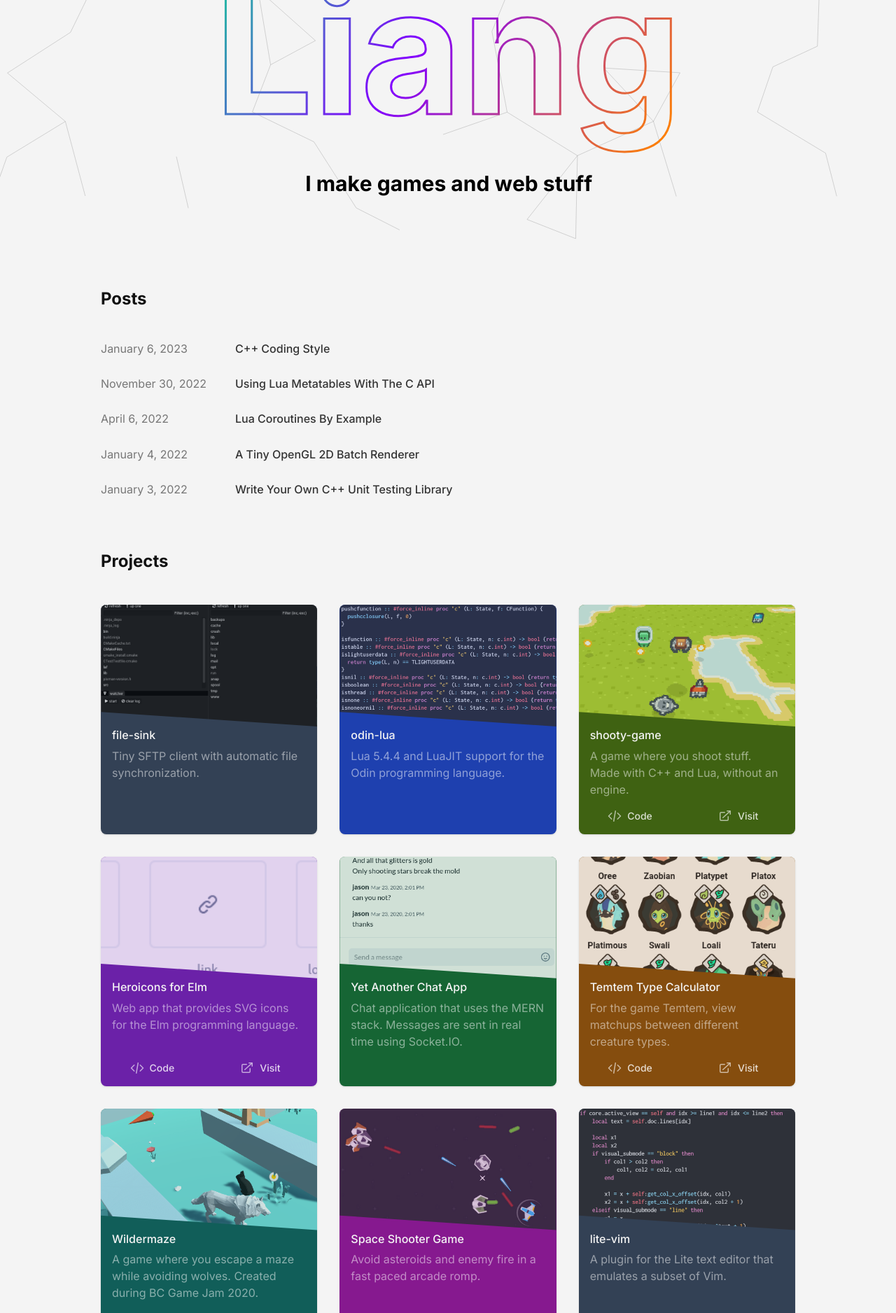
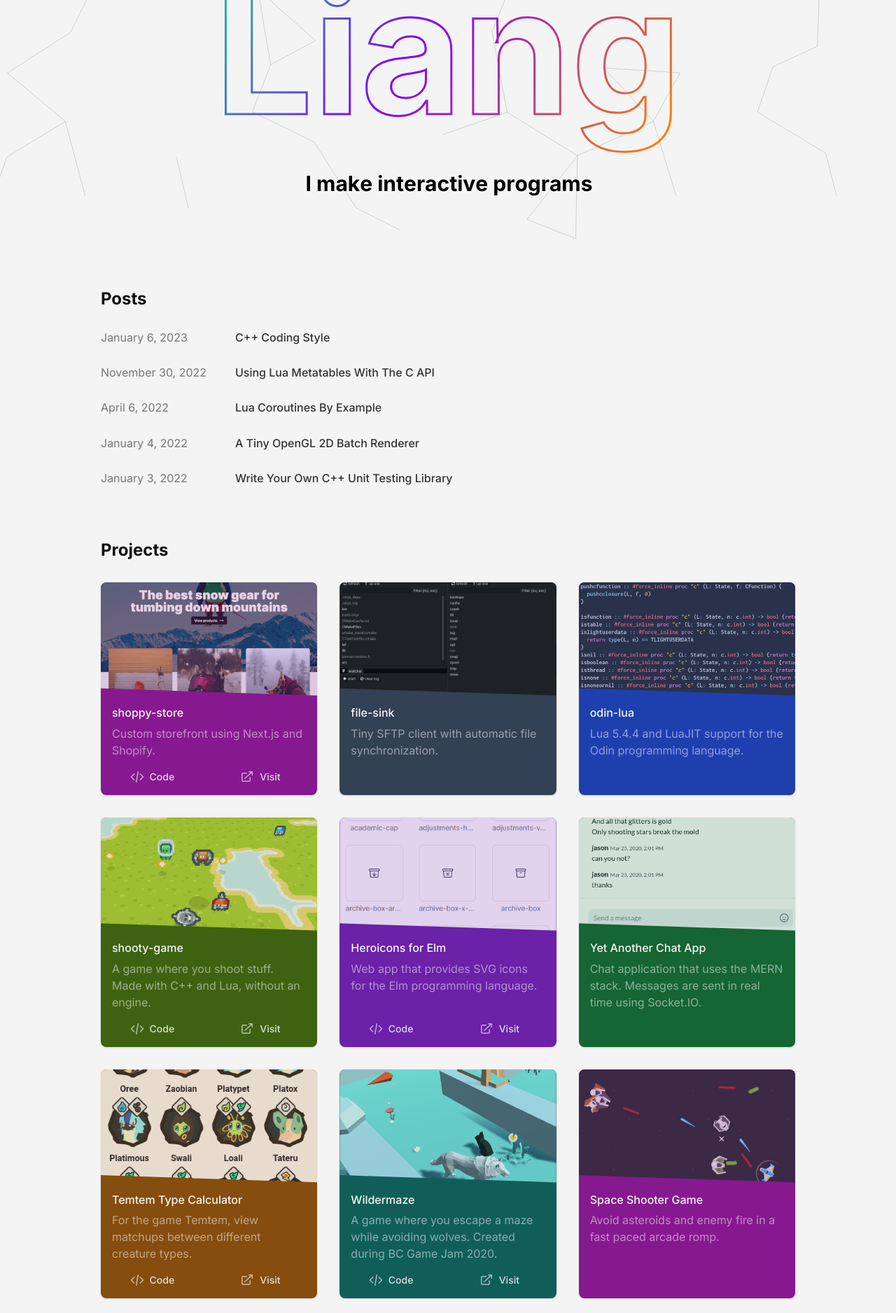
Before and after one commit to jasonliang-dev/jasonliang-dev.github.io, a PHP site: page / in a window 1280 px wide. Shown: the part 407-2283 px from the top of the page at 70% size. Run offline with PHP 8.4, Linux system fonts and the light colour scheme; some libraries are stand-ins or nearby versions.

Commit message:
add store project + some accessibility

```diff
--- /dev/null
+++ b/SiteData.php
@@ -0,0 +1,184 @@
+<?php
+
+class SiteData {
+  const Posts = [
+    [
+      "title" => "C++ Coding Style",
+      "date" => "2023-01-06",
+      "name" => "cpp-style",
+    ],
+    [
+      "title" => "Using Lua Metatables With The C API",
+      "date" => "2022-11-30",
+      "name" => "metatables-in-c",
+    ],
+    [
+      "title" => "Lua Coroutines By Example",
+      "date" => "2022-04-06",
+      "name" => "coroutines",
+    ],
+    [
+      "title" => "A Tiny OpenGL 2D Batch Renderer",
+      "date" => "2022-01-04",
+      "name" => "batch-renderer",
+    ],
+    [
+      "title" => "Write Your Own C++ Unit Testing Library",
+      "date" => "2022-01-03",
+      "name" => "unit-testing",
+    ],
+  ];
+
+  const Projects = [
+    [
+      "title" => "shoppy-store",
+      "desc" => "Custom storefront using Next.js and Shopify.",
+      "img" => "static/images/storefront.png",
+      "alt" => "Homepage of an online store",
+      "github" => "https://github.com/jasonliang-dev/shoppy-store",
+      "link" => "https://shoppy-store-chi.vercel.app/",
+      "color" => "#86198f",
+      "dark_color" => "#701a75",
+    ],
+    [
+      "title" => "file-sink",
+      "desc" => "Tiny SFTP client with automatic file synchronization.",
+      "img" => "static/images/sftp.png",
+      "alt" => "A window displaying list of files",
+      "github" => "https://github.com/jasonliang-dev/file-sink",
+      "link" => false,
+      "color" => "#334155",
+      "dark_color" => "#1e293b",
+    ],
+    [
+      "title" => "odin-lua",
+      "desc" => "Lua 5.4.4 and LuaJIT support for the Odin programming language.",
+      "img" => "static/images/odin-lua.png",
+      "alt" => "odin-lua's source code",
+      "github" => "https://github.com/jasonliang-dev/odin-lua",
+      "link" => false,
+      "color" => "#1e40af",
+      "dark_color" => "#1e3a8a",
+    ],
+    [
+      "title" => "shooty-game",
+      "desc" => "A game where you shoot stuff. Made with C++ and Lua, without an engine.",
+      "img" => "static/images/shooty-game.png",
+      "alt" => "Screenshot of shooty-game",
+      "github" => "https://github.com/jasonliang-dev/shooty-game",
+      "link" => "https://jasonliang.js.org/shooty-game/",
+      "color" => "#3f6212",
+      "dark_color" => "#365314",
+    ],
+    [
+      "title" => "Heroicons for Elm",
+      "desc" => "Web app that provides SVG icons for the Elm programming language.",
+      "img" => "static/images/elm-heroicons.png",
+      "alt" => "Gallery of icons in a grid",
+      "github" => "https://github.com/jasonliang-dev/heroicons-for-elm",
+      "link" => "https://jasonliang.js.org/heroicons-for-elm/",
+      "color" => "#6b21a8",
+      "dark_color" => "#581c87",
+    ],
+    [
+      "title" => "Yet Another Chat App",
+      "desc" => "Chat application that uses the MERN stack. Messages are sent in real time using Socket.IO.",
+      "img" => "static/images/chat-app.png",
+      "alt" => "A chat interface",
+      "github" => "https://github.com/jasonliang-dev/yet-another-chat-app",
+      "link" => false,
+      "color" => "#166534",
+      "dark_color" => "#14532d",
+    ],
+    [
+      "title" => "Temtem Type Calculator",
+      "desc" => "For the game Temtem, view matchups between different creature types.",
+      "img" => "static/images/temtem.png",
+      "alt" => "Temtem creatures in a list",
+      "github" => "https://github.com/jasonliang-dev/temtem-type-calculator",
+      "link" => "https://temtypecalc.netlify.app/",
+      "color" => "#854d0e",
+      "dark_color" => "#713f12",
+    ],
+    [
+      "title" => "Wildermaze",
+      "desc" => "A game where you escape a maze while avoiding wolves. Created during BC Game Jam 2020.",
+      "img" => "static/images/maze.png",
+      "alt" => "Screenshot of Wildermaze",
+      "github" => "https://github.com/jasonliang-dev/wildermaze",
+      "link" => "https://jasonliang.js.org/wildermaze/",
+      "color" => "#115e59",
+      "dark_color" => "#134e4a",
+    ],
+    [
+      "title" => "Space Shooter Game",
+      "desc" => "Avoid asteroids and enemy fire in a fast paced arcade romp.",
+      "img" => "static/images/spaceshooter.png",
+      "alt" => "Screenshot of Space Shooter Game",
+      "github" => "https://github.com/jasonliang-dev/space-shooter",
+      "link" => false,
+      "color" => "#86198f",
+      "dark_color" => "#701a75",
+    ],
+    [
+      "title" => "lite-vim",
+      "desc" => "A plugin for the Lite text editor that emulates a subset of Vim.",
+      "img" => "static/images/lite-vim.png",
+      "alt" => "lite-vim's source code",
+      "github" => "https://github.com/jasonliang-dev/lite-vim",
+      "link" => false,
+      "color" => "#334155",
+      "dark_color" => "#1e293b",
+    ],
+    [
+      "title" => "Entity Component System",
+      "desc" => "Archetype entity component system library for C.",
+      "img" => "static/images/ecs.png",
+      "alt" => "A 2d game screenshot with many projectiles",
+      "github" => "https://github.com/jasonliang-dev/entity-component-system",
+      "link" => false,
+      "color" => "#9a3412",
+      "dark_color" => "#7c2d12",
+    ],
+    [
+      "title" => "Costello",
+      "desc" => "BetterDiscord plugin that lets you save and rapidly send a collection of images.",
+      "img" => "static/images/discord-stickers.png",
+      "alt" => "Several images/stickers shown in a grid",
+      "github" => "https://github.com/jasonliang-dev/costello",
+      "link" => false,
+      "color" => "#3730a3",
+      "dark_color" => "#312e81",
+    ],
+    [
+      "title" => "dream-eater",
+      "desc" => "Emacs minor mode that respects Dreamweaver's check in/out system.",
+      "img" => "static/images/php.png",
+      "alt" => "Some PHP source code",
+      "github" => "https://github.com/jasonliang-dev/dream-eater",
+      "link" => false,
+      "color" => "#6b21a8",
+      "dark_color" => "#581c87",
+    ],
+    [
+      "title" => "lulu",
+      "desc" => "Tiny lispy toy programming language. Written in Haskell under 300 SLOC.",
+      "img" => "static/images/lulu.png",
+      "alt" => "Code showcasing the lulu programming language",
+      "github" => "https://github.com/jasonliang-dev/lulu",
+      "link" => false,
+      "color" => "#9d174d",
+      "dark_color" => "#831843",
+    ],
+    [
+      "title" => "Game of Life",
+      "desc" => "Conway's Game of Life written in C with SDL2.",
+      "img" => "static/images/game-of-life.png",
+      "alt" => "A grid of black/white squares",
+      "github" => "https://github.com/jasonliang-dev/game-of-life",
+      "link" => false,
+      "color" => "#334155",
+      "dark_color" => "#1e293b",
+    ],
+  ];
+}
--- a/index.php
+++ b/index.php
@@ -1,8 +1,9 @@
 <?php
 
 require "Parsedown.php";
+require "SiteData.php";
 
-function render(string $page, array $vars) {
+function render(string $page, array $vars = []) {
   extract($vars);
 
   if (isset($title)) {
@@ -30,7 +31,7 @@ function render(string $page, array $vars) {
     </script>
     <link rel="stylesheet" href="static/tachyons.min.css">
     <link rel="stylesheet" href="static/default-dark.min.css">
-    <link rel="stylesheet" href="static/style.css">
+    <link rel="stylesheet" href="static/style.css?v=<?= time() ?>">
     <script src="static/highlight.min.js"></script>
     <script>
       const prefersDark = localStorage.theme === undefined && window.matchMedia("(prefers-color-scheme: dark)").matches;
@@ -44,14 +45,14 @@ function render(string $page, array $vars) {
         if (document.documentElement.classList.contains("dark-mode")) {
           document.documentElement.classList.remove("dark-mode");
           localStorage.theme = "light";
-          if (window.changeTheme) {
-            window.changeTheme("light");
+          if (window.onToggleDark) {
+            window.onToggleDark("light");
           }
         } else {
           document.documentElement.classList.add("dark-mode");
           localStorage.theme = "dark";
-          if (window.changeTheme) {
-            window.changeTheme("dark");
+          if (window.onToggleDark) {
+            window.onToggleDark("dark");
           }
         }
       }
@@ -86,53 +87,23 @@ function url(string $url) {
   return php_sapi_name() === "cli" ? "$url.html" : "/$url";
 }
 
-$posts = [
-  [
-    "title" => "C++ Coding Style",
-    "date" => "2023-01-06",
-    "name" => "cpp-style",
-  ],
-  [
-    "title" => "Using Lua Metatables With The C API",
-    "date" => "2022-11-30",
-    "name" => "metatables-in-c",
-  ],
-  [
-    "title" => "Lua Coroutines By Example",
-    "date" => "2022-04-06",
-    "name" => "coroutines",
-  ],
-  [
-    "title" => "A Tiny OpenGL 2D Batch Renderer",
-    "date" => "2022-01-04",
-    "name" => "batch-renderer",
-  ],
-  [
-    "title" => "Write Your Own C++ Unit Testing Library",
-    "date" => "2022-01-03",
-    "name" => "unit-testing",
-  ],
-];
+function render_to_file(string $page, string $file, array $vars = []) {
+  ob_start();
+  render($page, $vars);
+  file_put_contents($file, ob_get_clean());
+  echo "$page -> $file\n";
+}
 
 if (php_sapi_name() === "cli") {
   if (file_exists("dist")) {
     system(PHP_OS_FAMILY === "Windows" ? "rmdir /s /q dist" : "rm -rf dist");
   }
+  mkdir("dist");
 
-  mkdir("dist");
-  ob_start();
-
-  render("index", ["posts" => $posts]);
-  file_put_contents("dist/index.html", ob_get_contents());
-  ob_clean();
-
-  foreach ($posts as $post) {
-    render("article", $post);
-    file_put_contents("dist/{$post["name"]}.html", ob_get_contents());
-    ob_clean();
+  render_to_file("index", "dist/index.html");
+  foreach (SiteData::Posts as $post) {
+    render_to_file("article", "dist/{$post["name"]}.html", $post);
   }
-
-  ob_end_clean();
 
   if (PHP_OS_FAMILY === "Windows") {
     system("xcopy static dist\\static /s /e /I");
@@ -147,10 +118,10 @@ if (php_sapi_name() === "cli") {
   $uri = parse_url($_SERVER["REQUEST_URI"])["path"];
   switch ($uri) {
   case "/":
-    render("index", ["posts" => $posts]) and die();
+    render("index") and die();
 
   default:
-    foreach ($posts as $post) {
+    foreach (SiteData::Posts as $post) {
       if ($uri === "/{$post["name"]}") {
         render("article", $post) and die();
       }
--- a/pages/index.php
+++ b/pages/index.php
@@ -1,136 +1,5 @@
 <?php
-
 use function htmlspecialchars as h;
-
-$projects = [
-  [
-    "title" => "file-sink",
-    "desc" => "Tiny SFTP client with automatic file synchronization.",
-    "img" => "static/images/sftp.png",
-    "github" => "https://github.com/jasonliang-dev/file-sink",
-    "link" => false,
-    "color" => "#334155",
-    "dark_color" => "#1e293b",
-  ],
-  [
-    "title" => "odin-lua",
-    "desc" => "Lua 5.4.4 and LuaJIT support for the Odin programming language.",
-    "img" => "static/images/odin-lua.png",
-    "github" => "https://github.com/jasonliang-dev/odin-lua",
-    "link" => false,
-    "color" => "#1e40af",
-    "dark_color" => "#1e3a8a",
-  ],
-  [
-    "title" => "shooty-game",
-    "desc" => "A game where you shoot stuff. Made with C++ and Lua, without an engine.",
-    "img" => "static/images/shooty-game.png",
-    "github" => "https://github.com/jasonliang-dev/shooty-game",
-    "link" => "https://jasonliang.js.org/shooty-game/",
-    "color" => "#3f6212",
-    "dark_color" => "#365314",
-  ],
-  [
-    "title" => "Heroicons for Elm",
-    "desc" => "Web app that provides SVG icons for the Elm programming language.",
-    "img" => "static/images/elm-heroicons.png",
-    "github" => "https://github.com/jasonliang-dev/heroicons-for-elm",
-    "link" => "https://jasonliang.js.org/heroicons-for-elm/",
-    "color" => "#6b21a8",
-    "dark_color" => "#581c87",
-  ],
-  [
-    "title" => "Yet Another Chat App",
-    "desc" => "Chat application that uses the MERN stack. Messages are sent in real time using Socket.IO.",
-    "img" => "static/images/chat-app.png",
-    "github" => "https://github.com/jasonliang-dev/yet-another-chat-app",
-    "link" => false,
-    "color" => "#166534",
-    "dark_color" => "#14532d",
-  ],
-  [
-    "title" => "Temtem Type Calculator",
-    "desc" => "For the game Temtem, view matchups between different creature types.",
-    "img" => "static/images/temtem.png",
-    "github" => "https://github.com/jasonliang-dev/temtem-type-calculator",
-    "link" => "https://temtypecalc.netlify.app/",
-    "color" => "#854d0e",
-    "dark_color" => "#713f12",
-  ],
-  [
-    "title" => "Wildermaze",
-    "desc" => "A game where you escape a maze while avoiding wolves. Created during BC Game Jam 2020.",
-    "img" => "static/images/maze.png",
-    "github" => "https://github.com/jasonliang-dev/wildermaze",
-    "link" => "https://jasonliang.js.org/wildermaze/",
-    "color" => "#115e59",
-    "dark_color" => "#134e4a",
-  ],
-  [
-    "title" => "Space Shooter Game",
-    "desc" => "Avoid asteroids and enemy fire in a fast paced arcade romp.",
-    "img" => "static/images/spaceshooter.png",
-    "github" => "https://github.com/jasonliang-dev/space-shooter",
-    "link" => false,
-    "color" => "#86198f",
-    "dark_color" => "#701a75",
-  ],
-  [
-    "title" => "lite-vim",
-    "desc" => "A plugin for the Lite text editor that emulates a subset of Vim.",
-    "img" => "static/images/lite-vim.png",
-    "github" => "https://github.com/jasonliang-dev/lite-vim",
-    "link" => false,
-    "color" => "#334155",
-    "dark_color" => "#1e293b",
-  ],
-  [
-    "title" => "Entity Component System",
-    "desc" => "Archetype entity component system library for C.",
-    "img" => "static/images/ecs.png",
-    "github" => "https://github.com/jasonliang-dev/entity-component-system",
-    "link" => false,
-    "color" => "#9a3412",
-    "dark_color" => "#7c2d12",
-  ],
-  [
-    "title" => "Costello",
-    "desc" => "BetterDiscord plugin that lets you save and rapidly send a collection of images.",
-    "img" => "static/images/discord-stickers.png",
-    "github" => "https://github.com/jasonliang-dev/costello",
-    "link" => false,
-    "color" => "#3730a3",
-    "dark_color" => "#312e81",
-  ],
-  [
-    "title" => "dream-eater",
-    "desc" => "Emacs minor mode that respects Dreamweaver's check in/out system.",
-    "img" => "static/images/php.png",
-    "github" => "https://github.com/jasonliang-dev/dream-eater",
-    "link" => false,
-    "color" => "#6b21a8",
-    "dark_color" => "#581c87",
-  ],
-  [
-    "title" => "lulu",
-    "desc" => "Tiny lispy toy programming language. Written in Haskell under 300 SLOC.",
-    "img" => "static/images/lulu.png",
-    "github" => "https://github.com/jasonliang-dev/lulu",
-    "link" => false,
-    "color" => "#9d174d",
-    "dark_color" => "#831843",
-  ],
-  [
-    "title" => "Game of Life",
-    "desc" => "Conway's Game of Life written in C with SDL2.",
-    "img" => "static/images/game-of-life.png",
-    "github" => "https://github.com/jasonliang-dev/game-of-life",
-    "link" => false,
-    "color" => "#334155",
-    "dark_color" => "#1e293b",
-  ],
-];
-
 ?>
 <header>
   <div class="vh-100 overflow-hidden">
@@ -138,11 +7,14 @@ $projects = [
   </div>
 </header>
 <main>
-  <div class="mw8 center mb5">
-    <h2 class="mb4 ph3">Posts</h2>
-    <ul class="pl0 list">
-      <?php foreach ($posts as $post): ?>
-        <li>
+  <section class="mw8 center mb5">
+    <h2 class="mb3 ph3">Posts</h2>
+    <ul id="post-list" class="pl0 list">
+      <?php foreach (SiteData::Posts as $i => $post): ?>
+        <li
+          class="slide-up pause-animation"
+          style="animation-duration: <?= round(sqrt($i + 1) * 300) ?>ms"
+        >
           <a
             href="<?= url($post["name"]) ?>"
             class="
@@ -161,21 +33,27 @@ $projects = [
         </li>
       <?php endforeach ?>
     </ul>
-  </div>
-  <div class="mw8 center mb5">
-    <h2 class="mb4 ph3">Projects</h2>
-    <div class="flex flex-wrap items-stretch">
-      <?php foreach ($projects as $proj): ?>
+  </section>
+  <section class="mw8 center mb5">
+    <h2 class="mb3 ph3">Projects</h2>
+    <div id="project-list" class="flex flex-wrap items-stretch">
+      <?php foreach (SiteData::Projects as $i => $proj): ?>
         <div class="pa3 w-100 w-50-m w-third-l">
           <div
-            class="project-card shadow br3 overflow-hidden h-100 flex flex-column"
+            class="project-card shadow br3 overflow-hidden h-100 flex flex-column slide-up pause-animation"
             style="
               --color: <?= h($proj["color"]) ?>;
               --dark-color: <?= h($proj["dark_color"]) ?>;
+              animation-duration: <?= round(sqrt(($i * 0.4) + 1) * 500) ?>ms;
             "
           >
             <a class="link db h-100" href="<?= h($proj["github"]) ?>">
-              <img class="w-100" src="<?= h($proj["img"]) ?>" alt="">
+              <img
+                src="<?= h($proj["img"]) ?>"
+                alt="<?= h($proj["alt"]) ?>"
+                loading="lazy"
+                decoding="async"
+              >
               <div class="ph3 flex flex-column <?= $proj["link"] ? "" : "pb3" ?>">
                 <div class="flex-auto">
                   <h3 class="near-white mt0 mb2 f5 fw5"><?= h($proj["title"]) ?></h3>
@@ -212,35 +90,37 @@ $projects = [
         </div>
       <?php endforeach ?>
     </div>
-  </div>
+  </section>
 </main>
-<script type="module">
+<script>
   const canvas = document.getElementById("canvas");
   const ctx = canvas.getContext("2d");
 
   const state = {
     theme: document.documentElement.classList.contains("dark-mode") ? "dark" : "light",
-    firstFrame: false,
+    motionReduced: window.matchMedia("(prefers-reduced-motion)").matches,
+    fontsLoaded: false,
+    fancyTextDrawn: false,
     reservedWidth: 0,
     reservedHeight: 0,
     scrollPos: 0,
     hue: 90,
     jason: makeFancyText("Jason", 2, 5),
     liang: makeFancyText("Liang", 3, 6),
-    about: makeFancyText("I make games and web stuff", 7, 10),
+    about: makeFancyText("I make interactive programs", 7, 10),
     points: [],
-  }
+  };
 
-  function changeTheme(theme) {
+  window.onToggleDark = theme => {
     state.theme = theme;
-  }
-  window.changeTheme = changeTheme;
+  };
 
   function onscroll() {
     state.scrollPos = window.scrollY;
   }
   document.addEventListener("scroll", onscroll);
 
+  let resizeTimeout = 0;
   function onresize() {
     canvas.width = canvas.parentNode.clientWidth;
     canvas.height = canvas.parentNode.clientHeight;
@@ -249,6 +129,11 @@ $projects = [
       state.reservedWidth = Math.max(state.reservedWidth, canvas.width);
       state.reservedHeight = Math.max(state.reservedHeight, canvas.height);
       makePoints();
+    } else if (state.motionReduced) {
+      clearTimeout(resizeTimeout);
+      resizeTimeout = setTimeout(() => {
+        draw();
+      }, 150);
     }
   }
   window.addEventListener("resize", onresize);
@@ -271,6 +156,10 @@ $projects = [
         }
       }
       state.points = arr;
+
+      if (state.motionReduced) {
+        draw();
+      }
     }, 150);
   }
 
@@ -289,6 +178,10 @@ $projects = [
   }
 
   function drawFancyText(fancy, opts) {
+    if (!state.fontsLoaded) {
+      return;
+    }
+
     const widths = [];
     for (const item of fancy.arr) {
       widths.push(ctx.measureText(item.char).width);
@@ -303,13 +196,13 @@ $projects = [
       const x = left + advance + xGap;
       const y = opts.y - item.scrollOff * state.scrollPos * opts.scrollFactor;
 
-      if (!state.firstFrame) {
+      if (!state.fancyTextDrawn || state.motionReduced) {
         item.x = x;
         item.y = y;
+      } else {
+        item.x += (x - item.x) * 0.25;
+        item.y += (y - item.y) * 0.25;
       }
-
-      item.x += (x - item.x) * 0.25;
-      item.y += (y - item.y) * 0.25;
 
       opts.draw(item.char, item.x, item.y);
 
@@ -318,6 +211,10 @@ $projects = [
   }
 
   function draw() {
+    if (state.motionReduced) {
+      state.scrollPos = 0;
+    }
+
     ctx.clearRect(0, 0, canvas.width, canvas.height);
 
     if (state.hue >= 360) {
@@ -418,9 +315,13 @@ $projects = [
       draw: ctx.strokeText.bind(ctx),
     });
 
-    state.firstFrame = true;
+    if (state.fontsLoaded) {
+      state.fancyTextDrawn = true;
+    }
 
-    requestAnimationFrame(draw);
+    if (!state.motionReduced) {
+      requestAnimationFrame(draw);
+    }
   }
 
   requestAnimationFrame(() => {
@@ -428,4 +329,21 @@ $projects = [
     onresize();
     draw();
   });
+
+  document.fonts.ready.then(() => {
+    state.fontsLoaded = true;
+  });
+
+  const observer = new IntersectionObserver(entries => {
+    for (const entry of entries) {
+      if (entry.isIntersecting) {
+        for (const item of entry.target.querySelectorAll(".pause-animation")) {
+          item.classList.remove("pause-animation");
+        }
+      }
+    }
+  }, { rootMargin: "0px 0px -100px 0px" });
+
+  observer.observe(document.getElementById("post-list"));
+  observer.observe(document.getElementById("project-list"));
 </script>
--- a/static/style.css
+++ b/static/style.css
@@ -5,6 +5,42 @@ body {
 .shadow {
   box-shadow: 0 1px 3px 0 rgb(0 0 0 / 0.1), 0 1px 2px -1px rgb(0 0 0 / 0.1);
 }
+
+/* animations when scrolling */
+
+@keyframes slide-up {
+  from {
+    transform: translate3d(0, 4rem, 0);
+    opacity: 0;
+  }
+
+  to {
+    transform: translate3d(0, 0, 0);
+    opacity: 1;
+  }
+}
+
+.slide-up {
+  animation-name: slide-up;
+}
+
+@media (prefers-reduced-motion) {
+  .slide-up {
+    animation: none;
+  }
+}
+
+.pause-animation {
+  animation-play-state: paused;
+}
+
+@media (prefers-reduced-motion) {
+  .link {
+    transition: unset !important;
+  }
+}
+
+/* homepage project card */
 
 .project-card {
   background-color: var(--color);
@@ -15,11 +51,13 @@ body {
 }
 
 .project-card img {
+  width: 100%;
   opacity: 0.8;
-  transition: opacity 150ms, clip-path 300ms;
+  transition: opacity 150ms, clip-path 300ms, transform 150ms;
   object-fit: cover;
   aspect-ratio: 16 / 9;
-  clip-path: polygon(0 0, 100% 0, 100% 100%, 0 88%);
+  clip-path: polygon(0 0, 100% 0, 100% 93%, 0 87%);
+  transform: scale(1);
 }
 
 .dark-mode .project-card img {
@@ -29,14 +67,31 @@ body {
 .project-card:hover img,
 .project-card a:focus img {
   opacity: 1;
-  clip-path: polygon(0 0, 100% 0, 100% 92%, 0 85%);
+  clip-path: polygon(0 0, 100% 0, 100% 94%, 0 90%);
+  transform: scale(1.0125);
 }
+
+@media (prefers-reduced-motion) {
+  .project-card img {
+    transition: unset;
+  }
+
+  .project-card:hover img,
+  .project-card a:focus img {
+    clip-path: polygon(0 0, 100% 0, 100% 93%, 0 87%);
+    transform: scale(1);
+  }
+}
+
+/* highlightjs */
 
 .hljs-meta,
 .hljs-meta .hljs-keyword,
 .hljs-meta .hljs-string {
   color: #d8d8d8;
 }
+
+/* article style */
 
 .prose {
   color: #333333;
```
Also changed, not shown: static/images/elm-heroicons.png, static/images/storefront.png (added).
